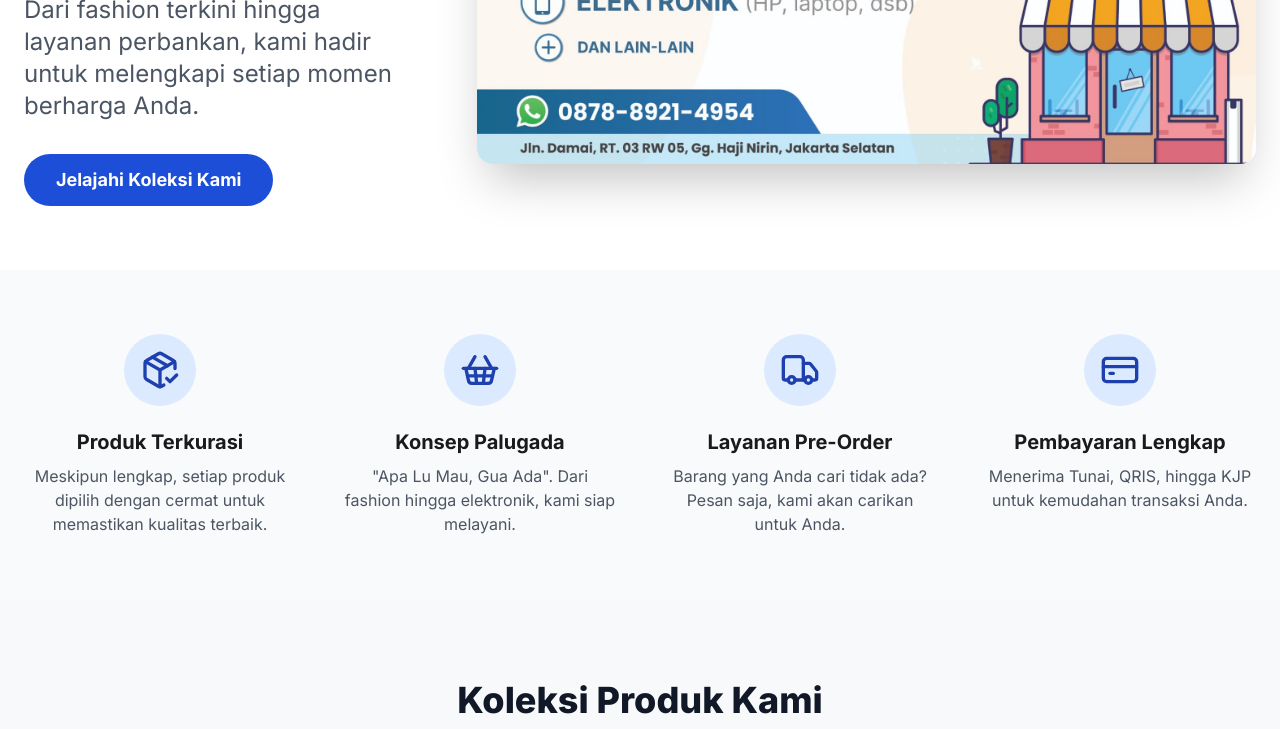
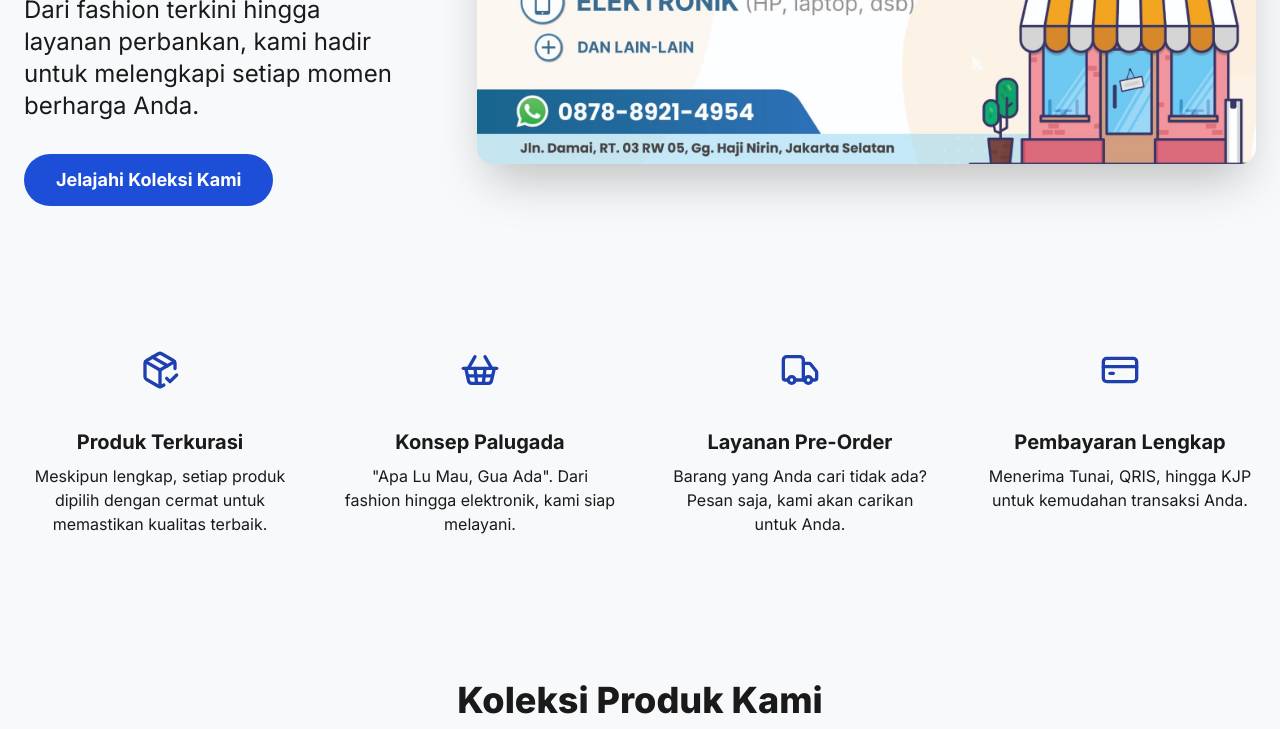
Before and after one commit to totiard/AsnaCollection, a plain HTML site: page index.html in a window 1280 px wide. Shown: the part 534-1263 px from the top of the page. Drawn offline with nearby package versions, Linux system fonts and the light colour scheme.

Commit message:
Update style.css

```diff
--- a/style.css
+++ b/style.css
@@ -13,6 +13,25 @@ body {
     font-family: "Inter", sans-serif;
     background-color: #f8f9fa;
 }
+
+html, body, section, header, footer, div {
+    background-color: #f8f9fa !important;
+    color: #1a1a1a !important;
+  }
+
+  [class*="bg-gray"],
+  [class*="bg-slate"],
+  [class*="bg-neutral"],
+  [class*="bg-zinc"] {
+    background-color: #f8f9fa !important;
+  }
+
+  [class*="text-gray"],
+  [class*="text-slate"],
+  [class*="text-neutral"],
+  [class*="text-zinc"] {
+    color: #1a1a1a !important;
+  }
 
 .hero-bg {
     background-image: url("img/Asna\ Collection.jpg");
```
